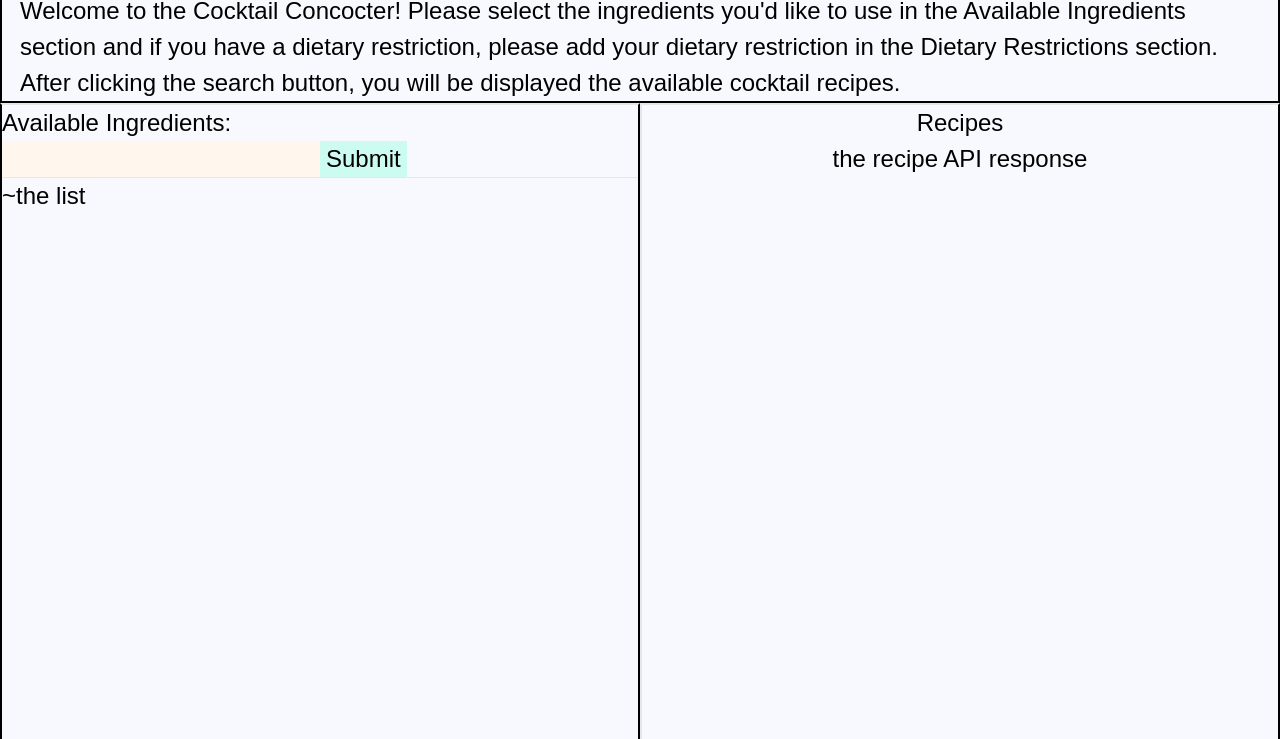
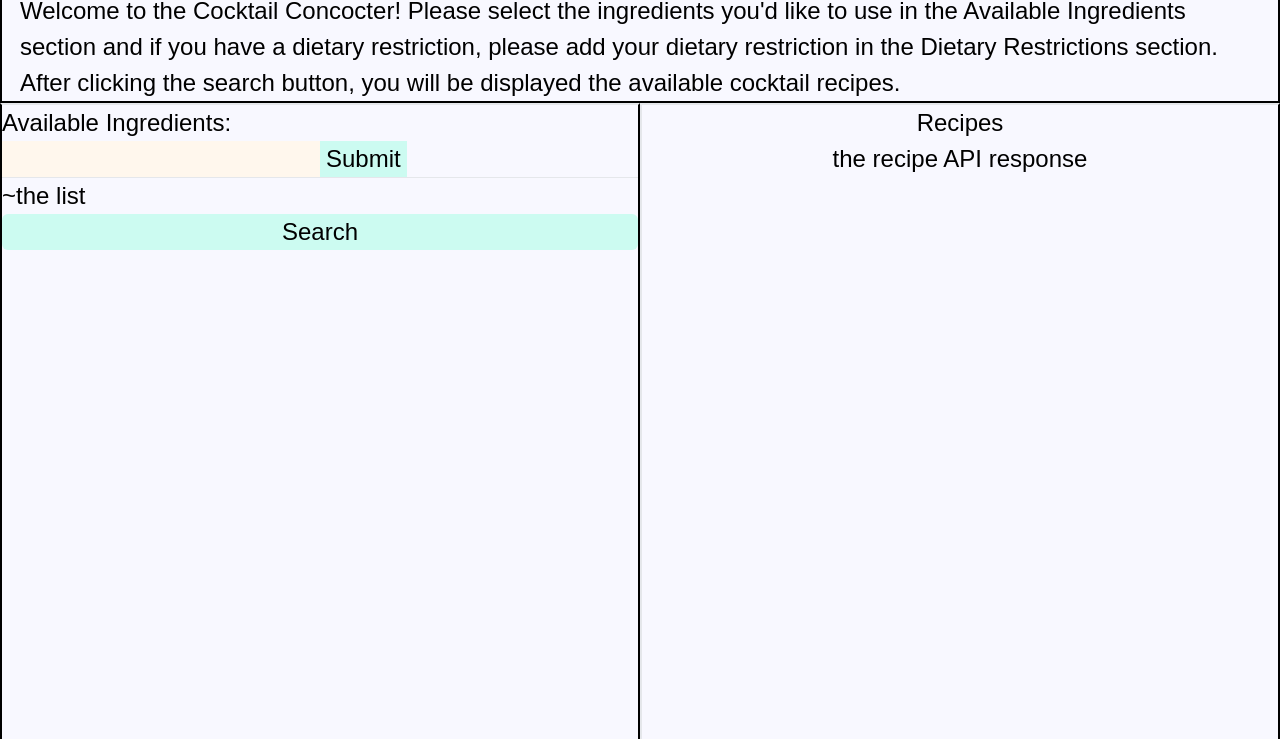
Before and after one commit to ericrothmuller/Cocktail-Concocter, a plain HTML site: page index.html in a window 1280 px wide. Shown: the part 61-800 px from the top of the page. Drawn offline with nearby package versions, Linux system fonts and the light colour scheme.

Commit message:
moved button and changed styling

```diff
--- a/index.html
+++ b/index.html
@@ -28,10 +28,14 @@
                 <hr />
                 <p id="ingredientlist"></p>
             </div>
+
             <div>
                 <p id="dietrestrictionslist" class="bg-grey-50">~the list</p>
             </div>
 
+            <div id="searchdiv"><!--Search Div and Button Stylings-->
+                <button id="searchbutton" class="bg-teal-100 hover:bg-emerald-800 w-full rounded">Search</button>
+            </div>
         </div>
 
         <div id="recipediv" class="flex flex-col w-1/2 border-2 border-b-black border-r-black text-center"><!--Recipe Div Stylings-->
@@ -42,7 +46,6 @@
 
     <aside class="w-1/2 h-full border-2 border-black justify-center">
         <video width="850" controls>
-
       </video>
     </aside>
 
```
